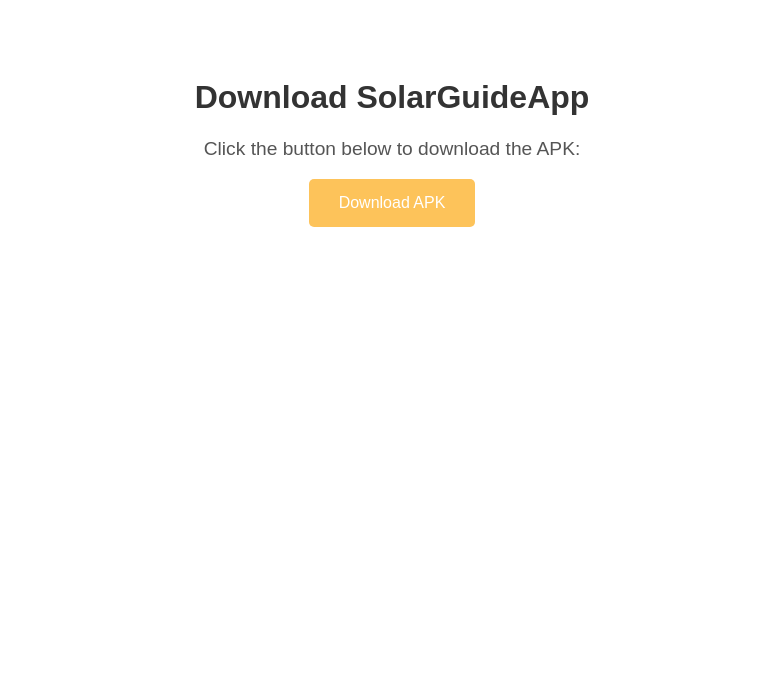
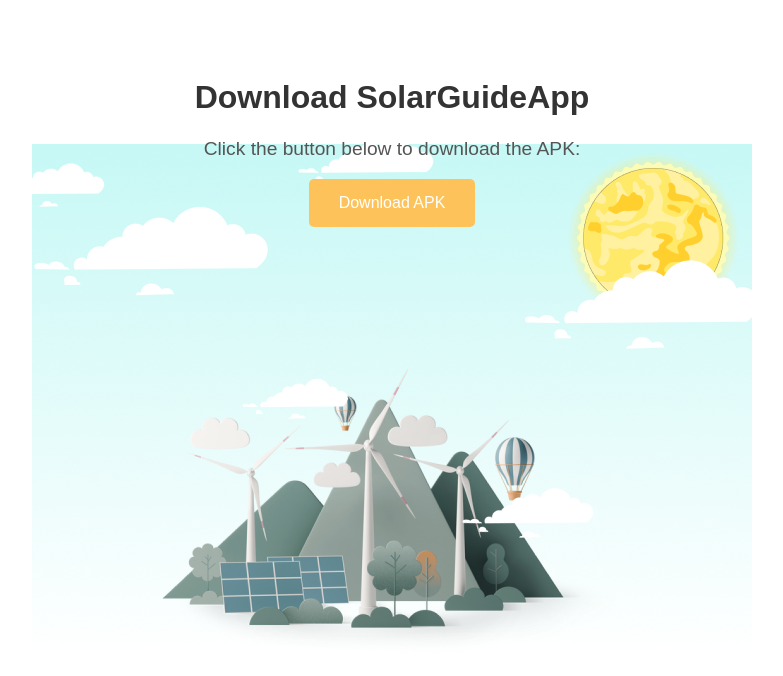
Before and after one commit to m1raizxc/SolarGuideApp, a plain HTML site: page index.html in a window 1280 px wide. Shown: the whole page, without its empty margins (248-1031 px from the left). Drawn offline with Linux system fonts and the light colour scheme.

Commit message:
Update index.html

```diff
--- a/index.html
+++ b/index.html
@@ -7,7 +7,8 @@
     <style>
         body {
             font-family: Arial, sans-serif;
-            background-image: urlbackground-image: url('https://github.com/m1raizxc/SolarGuideApp/blob/main/background-image.png?raw=true');
+            background-image: url('https://github.com/m1raizxc/SolarGuideApp/blob/main/background-img.png?raw=true');
+
 '); /* Replace with your image URL */
             background-size: cover; /* Ensures the image covers the entire background */
             background-position: center; /* Centers the image */
```
